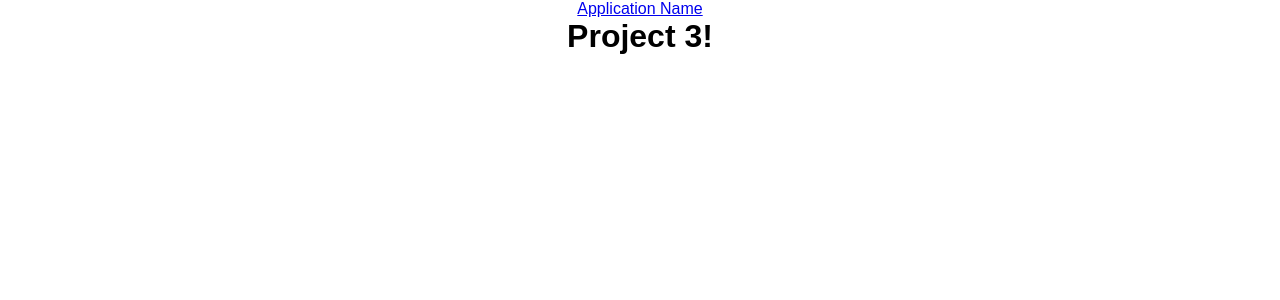
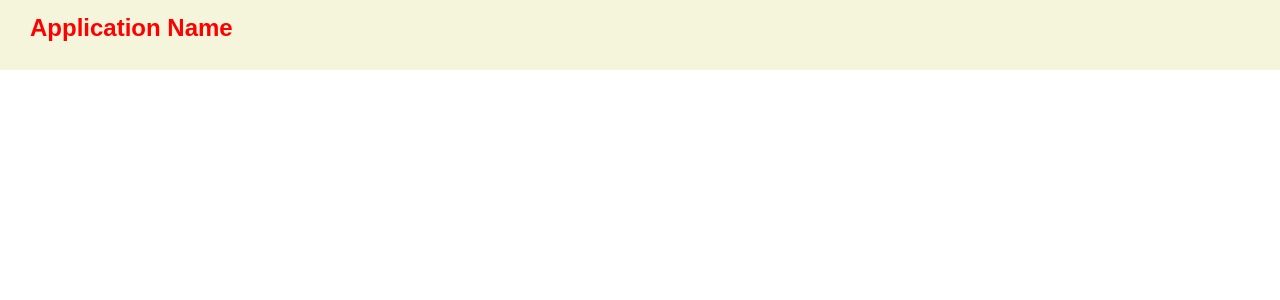
Before and after one commit to harben31/me-moirs, a React (Create React App) app in the folder client/: page / in a window 1280 px wide. Shown: the top 300 px of the page. Built offline with nearby package versions, Linux system fonts and the light colour scheme.

Commit message:
Set some style on the Header

```diff
--- a/client/src/App.js
+++ b/client/src/App.js
@@ -8,9 +8,9 @@ import "./App.css";
 function App() {
     return (
         <div className='App'>
-          <Header/>
-          <Home/>
-          <Footer/>
+            <Header/>
+            <Home/>
+            <Footer/>
         </div>
     );
 };
--- a/client/src/components/header/Header.js
+++ b/client/src/components/header/Header.js
@@ -1,11 +1,12 @@
-import React from 'react'
+import React from 'react';
+import './style.css';
 
 export default function Header() {
     return (
-        <div>
-            <div className="left">
-                <div class="logo">
-                    <a href="#home">Application Name</a>
+        <div className='header'>
+            <div className='wrapper'>
+                <div class='logo'>
+                    <a href='#home'>Application Name</a>
                 </div>
             </div>
         </div>
--- a/client/src/components/header/style.css
+++ b/client/src/components/header/style.css
@@ -0,0 +1,26 @@
+.header{
+    width: 100%;
+    height: 70px;
+    background-color:beige;
+    color:red;
+    position: fixed;
+    top: 0;
+    z-index: 2;
+}
+.wrapper{
+    padding: 10px 30px;
+    display: flex;
+    align-items: center;
+    justify-content: space-between;
+}
+
+.logo a{
+    display: inline-block;
+    text-align: center;
+    line-height: 36px;
+    color: inherit;
+    font-size: 24px;
+    font-weight: 700;
+    text-transform: capitalize;
+    text-decoration: none;
+}
```
Also changed, not shown: 15 other files (tests, documents, lock files or other folders).
